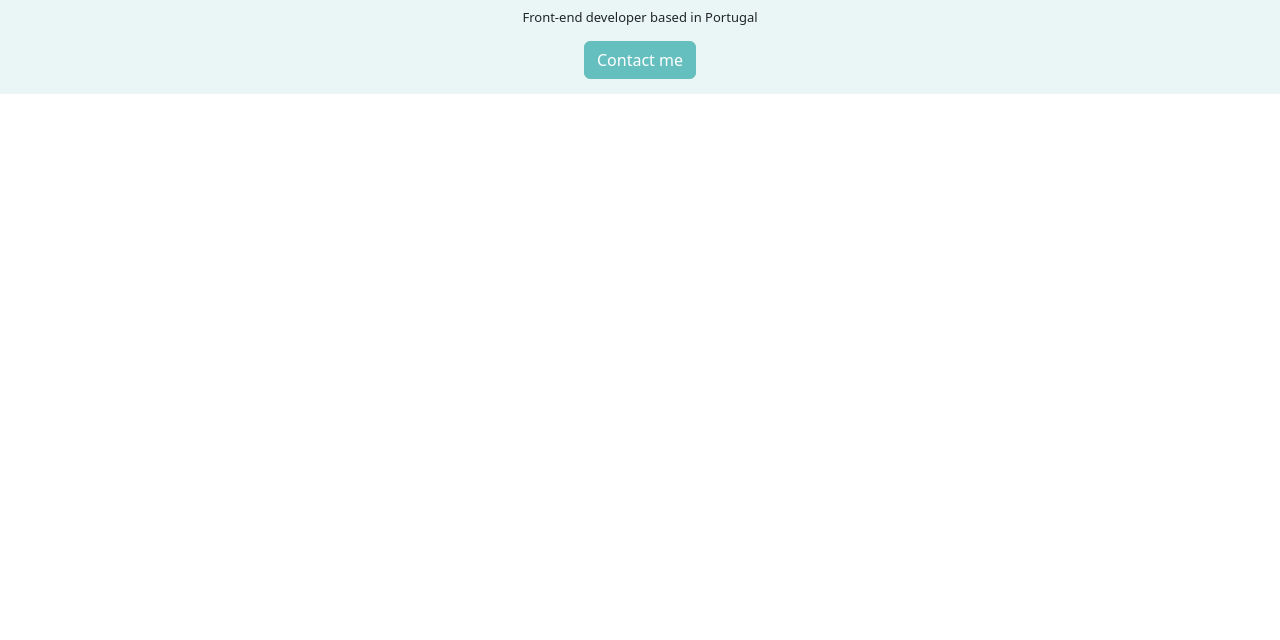
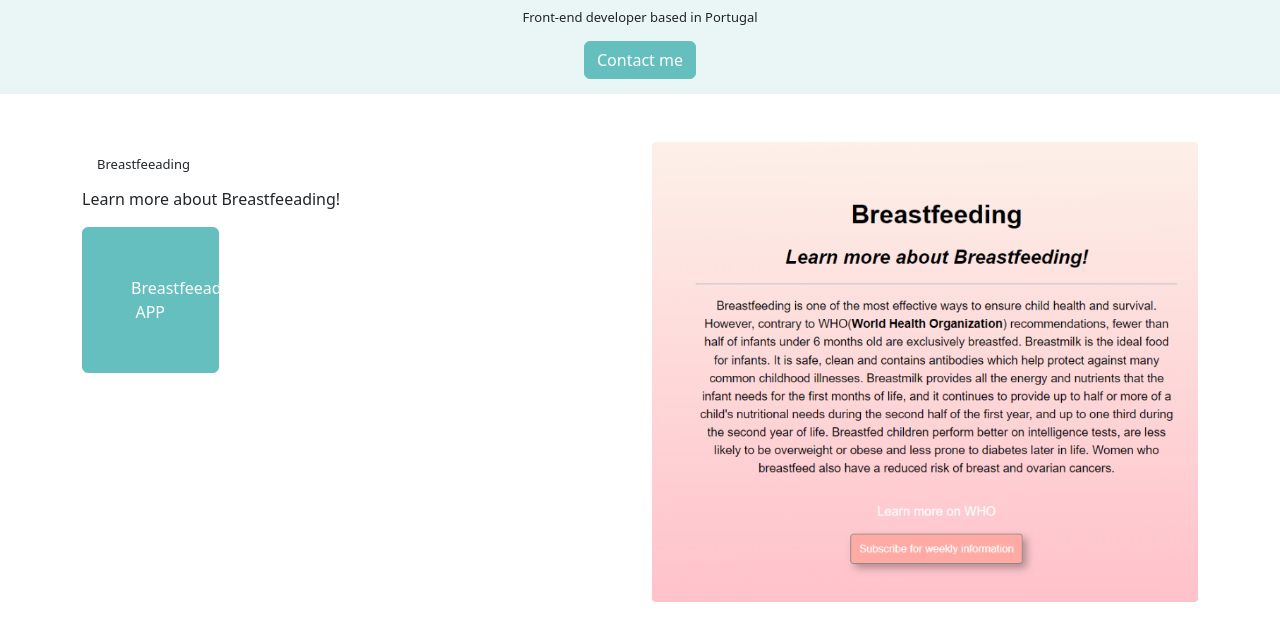
Before and after one commit to Martinaroque/Portfolio-project, a plain HTML site: page index.html in a window 1280 px wide. Shown: the part 108-748 px from the top of the page. Drawn offline with nearby package versions, Linux system fonts and the light colour scheme.

Commit message:
adding some content

```diff
--- a/index.html
+++ b/index.html
@@ -22,5 +22,22 @@
     <h2> Front-end developer based in Portugal</h2>
     <a href="#" class="btn btn-primary">Contact me</a>
 </div>
+
+<div class="container">
+<div class="row mt-5">
+<div class="col-6">
+<h2>Breastfeeading</h2>
+<p>
+Learn more about Breastfeeading!
+</p>
+<a href="#" class="btn btn-primary w-25 p-5" > Breastfeeading APP</a>
+</div>
+<div class="col-6">
+
+    <img src="imagens/Breastfeading.PNG" alt="Bresats" class="img-fluid rounded-1">
+</div>
+</div>
+
+</div>
 </body>
 </html>
```
Also changed, not shown: imagens/Breastfeading.PNG (added), imagens/croissant.PNG (added), imagens/weather.PNG (added).
